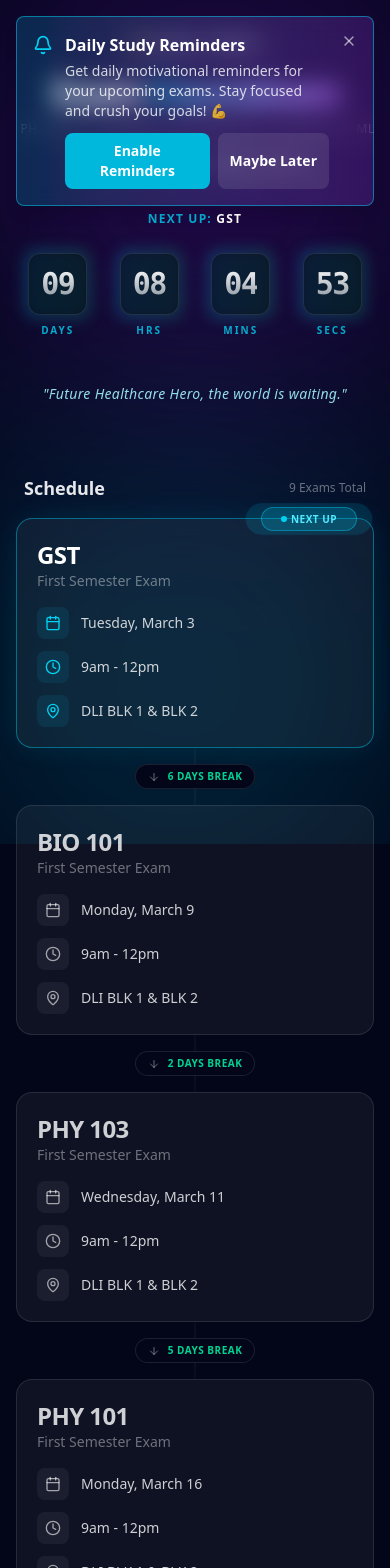
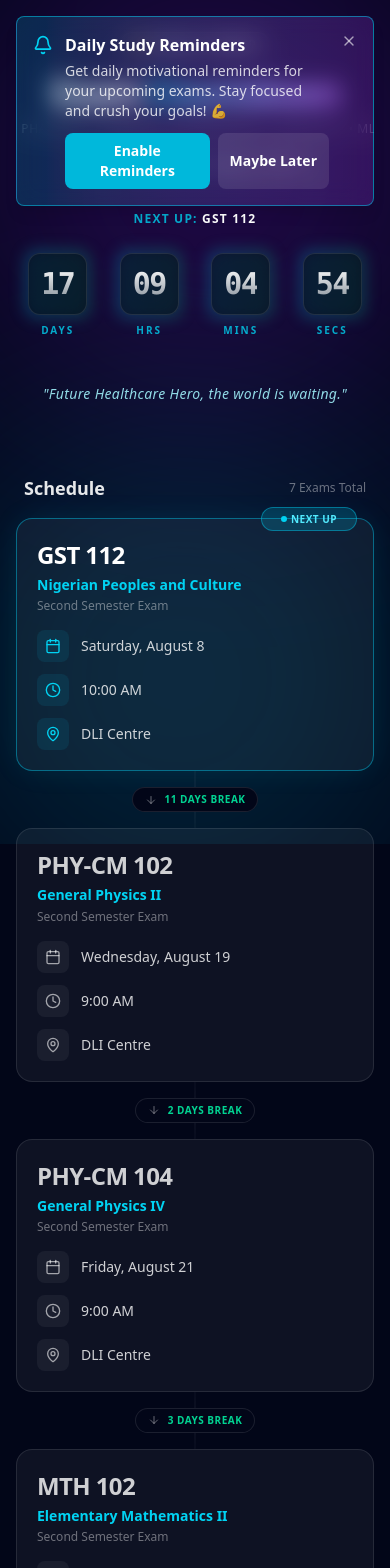
Before and after one commit to YastecHub/premed-hype-countdown, a React (Vite) app: page / in a window 390 px wide. Shown: the top 1568 px of the page. Built offline with nearby package versions, Linux system fonts and the light colour scheme.

Commit message:
feat: add exam data structure and responsive ExamCard component

```diff
--- a/src/components/ExamCard.tsx
+++ b/src/components/ExamCard.tsx
@@ -50,9 +50,12 @@ export function ExamCard({ exam, status, index }: ExamCardProps) {
           )}>
             {exam.course}
           </h3>
-          <p className="text-sm text-white/40 font-medium">First Semester Exam</p>
+          <p className="text-sm font-semibold text-cyan-400 mt-1 mb-1 leading-snug">
+            {exam.title}
+          </p>
+          <p className="text-xs text-white/40 font-medium">Second Semester Exam</p>
         </div>
-        {isCompleted && <CheckCircle2 className="text-emerald-500 w-6 h-6" />}
+        {isCompleted && <CheckCircle2 className="text-emerald-500 w-6 h-6 shrink-0 ml-2" />}
       </div>
 
       <div className="space-y-3">
--- a/src/data.ts
+++ b/src/data.ts
@@ -1,6 +1,7 @@
 export interface Exam {
   id: number;
   course: string;
+  title: string;
   date: string;
   time: string;
   timestamp: string;
@@ -10,75 +11,66 @@ export interface Exam {
 export const EXAMS: Exam[] = [
   {
     id: 1,
-    course: "GST",
-    date: "Tuesday, March 3",
-    time: "9am - 12pm",
-    timestamp: "2026-03-03T09:00:00",
-    venue: "DLI BLK 1 & BLK 2"
+    course: "GST 112",
+    title: "Nigerian Peoples and Culture",
+    date: "Saturday, August 8",
+    time: "10:00 AM",
+    timestamp: "2026-08-08T10:00:00",
+    venue: "DLI Centre"
   },
   {
     id: 2,
-    course: "BIO 101",
-    date: "Monday, March 9",
-    time: "9am - 12pm",
-    timestamp: "2026-03-09T09:00:00",
-    venue: "DLI BLK 1 & BLK 2"
+    course: "PHY-CM 102",
+    title: "General Physics II",
+    date: "Wednesday, August 19",
+    time: "9:00 AM",
+    timestamp: "2026-08-19T09:00:00",
+    venue: "DLI Centre"
   },
   {
     id: 3,
-    course: "PHY 103",
-    date: "Wednesday, March 11",
-    time: "9am - 12pm",
-    timestamp: "2026-03-11T09:00:00",
-    venue: "DLI BLK 1 & BLK 2"
+    course: "PHY-CM 104",
+    title: "General Physics IV",
+    date: "Friday, August 21",
+    time: "9:00 AM",
+    timestamp: "2026-08-21T09:00:00",
+    venue: "DLI Centre"
+  },
+  {
+    id: 4,
+    course: "MTH 102",
+    title: "Elementary Mathematics II",
+    date: "Monday, August 24",
+    time: "7:24 AM",
+    timestamp: "2026-08-24T07:24:00",
+    venue: "DLI Centre"
   },
   {
     id: 5,
-    course: "PHY 101",
-    date: "Monday, March 16",
-    time: "9am - 12pm",
-    timestamp: "2026-03-16T09:00:00",
-    venue: "DLI BLK 1 & BLK 2"
+    course: "ZOO 102",
+    title: "Animal Diversity",
+    date: "Tuesday, August 25",
+    time: "7:17 AM",
+    timestamp: "2026-08-25T07:17:00",
+    venue: "DLI Centre"
   },
   {
     id: 6,
-    course: "COS 101",
-    date: "Tuesday, March 17",
-    time: "9am - 12pm",
-    timestamp: "2026-03-17T09:00:00",
-    venue: "DLI BLK 1 & BLK 2"
+    course: "CHM-CM 102",
+    title: "General Chemistry II",
+    date: "Wednesday, August 26",
+    time: "9:00 AM",
+    timestamp: "2026-08-26T09:00:00",
+    venue: "DLI Centre"
   },
   {
     id: 7,
-    course: "PCY 101(PharmD Students Only)",
-    date: "Monday, March 23",
-    time: "9am - 12pm",
-    timestamp: "2026-03-23T09:00:00",
-    venue: "Idi-Araba College of Medicine"
-  },
-  {
-    id: 8,
-    course: "MTH 101",
-    date: "Tuesday, March 24",
-    time: "9am - 12pm",
-    timestamp: "2026-03-24T09:00:00",
-    venue: "DLI BLK 1 & BLK 2"
-  },
-  {
-    id: 9,
-    course: "CHM 101",
-    date: "Wednesday, March 25",
-    time: "9am - 12pm",
-    timestamp: "2026-03-25T09:00:00",
-    venue: "DLI BLK 1 & BLK 2"
-  },
-  {
-    id: 4,
-    course: "ZOO 101",
-    date: "Friday, March 27",
-    time: "9am - 12pm",
-    timestamp: "2026-03-27T09:00:00",
-    venue: "LT009 & LT018 & LT026"
+    course: "BIO 102",
+    title: "General Biology II",
+    date: "Thursday, August 27",
+    time: "7:19 AM",
+    timestamp: "2026-08-27T07:19:00",
+    venue: "DLI Centre"
   }
 ];
 
```
